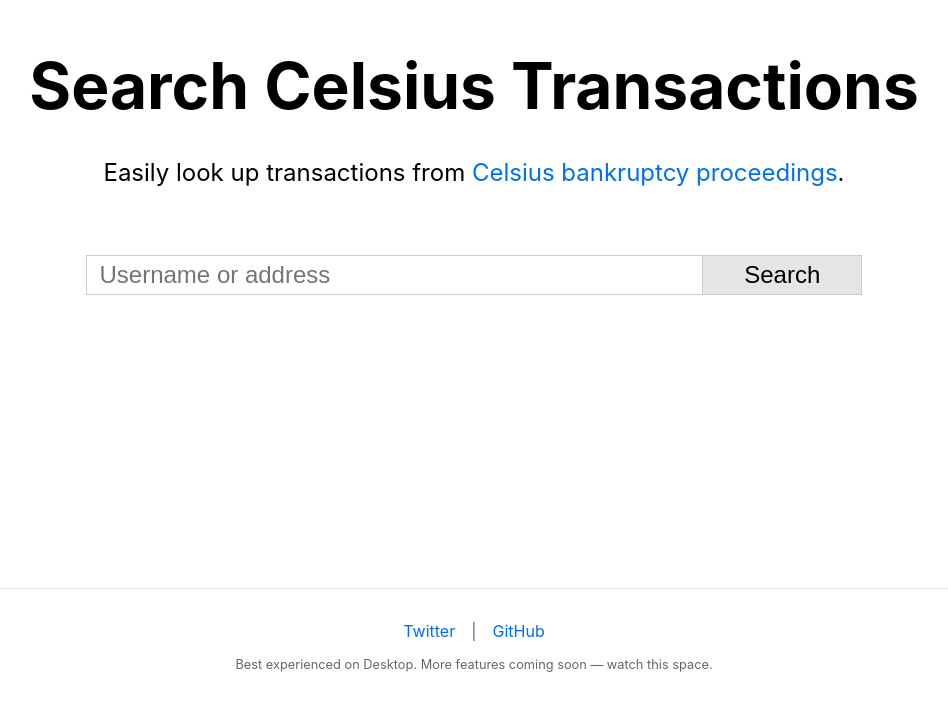
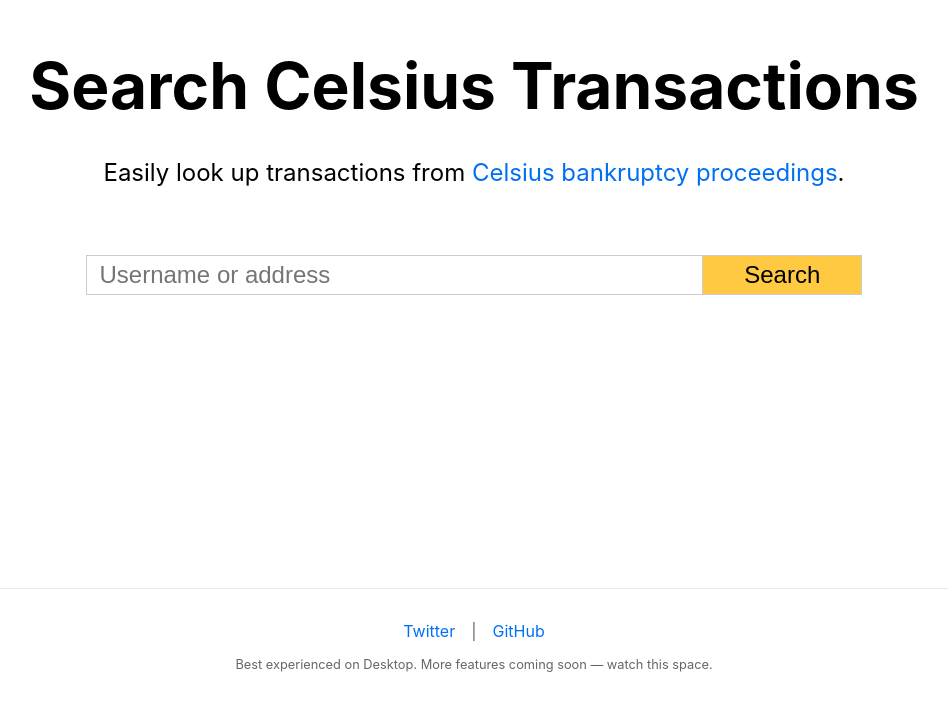
Before and after one commit to 0xHyperbart/celsiustransactions, a Next.js app: page / in a window 1280 px wide. Shown: the part 212-916 px from the top of the page, without its empty margins (166-1114 px from the left). Built offline with nearby package versions, Linux system fonts and the light colour scheme.

Commit message:
incorporate new branding colors

```diff
--- a/styles/Home.module.css
+++ b/styles/Home.module.css
@@ -9,12 +9,12 @@
   border: 1px solid #ccc;
   padding: 0.5rem 1rem;
 }
-.transactions tr:hover {
-  background-color: rgb(239,239,239);
+.transactions tbody tr:hover {
+  background-color: hsl(43deg 100% 93%);
 }
 
 .transactions thead {
-  background-color: rgb(229,229,229);
+  background-color: hsl(43deg 100% 73%);
 }
 
 .main {
@@ -113,7 +113,7 @@
   font-size: 1.5rem;
   width: 10rem;
   border: 1px solid #ccc;
-  background-color: rgb(229,229,229);
+  background-color: hsl(43deg 100% 63%);
   font-weight: 500;
 }
 
```
